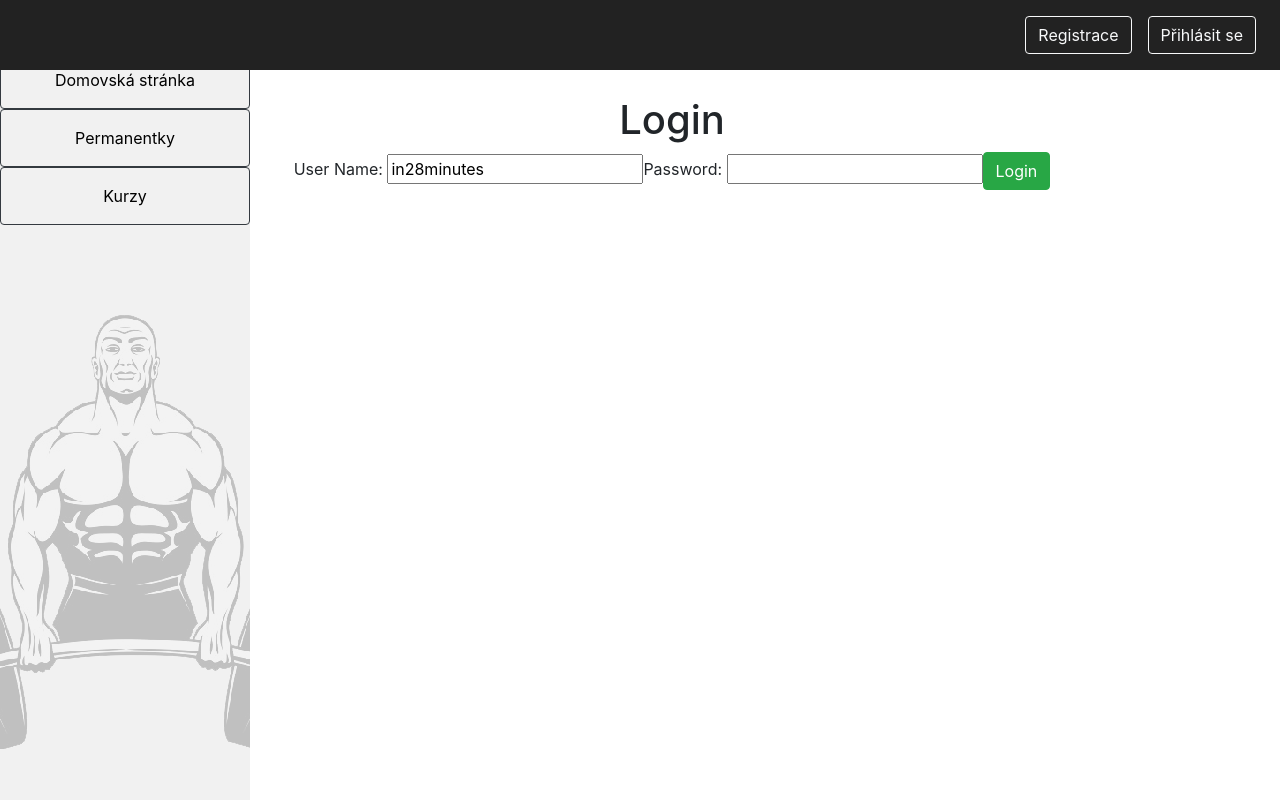
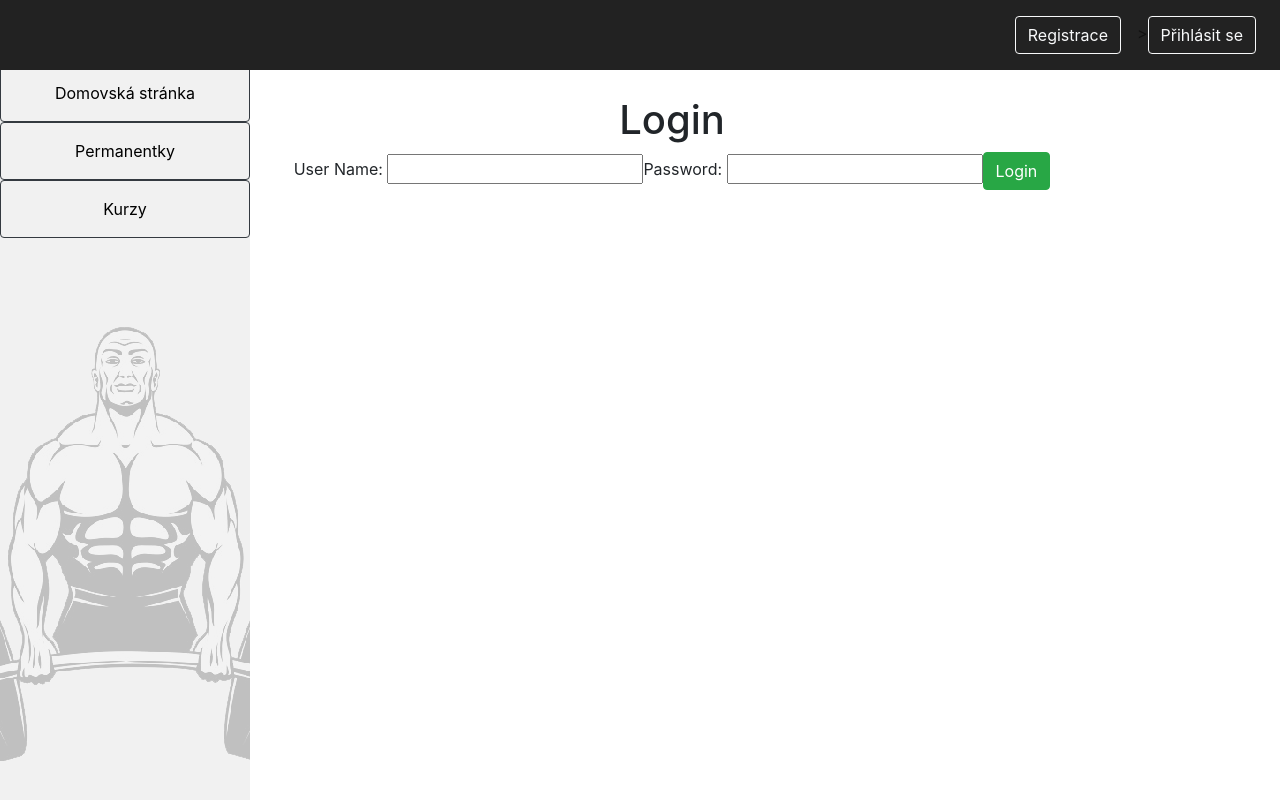
Before and after one commit to Flymshady/ppro_gymapp_fe, a React (Create React App) app: page /login in a window 1280 px wide. Built offline with nearby package versions, Linux system fonts and the light colour scheme.

Commit message:
predelany login a zabezpeceni - stale nejde s be

```diff
--- a/src/App.js
+++ b/src/App.js
@@ -5,7 +5,7 @@ import TicketPage from './pages/TicketPage';
 import {CoursePage} from './pages/CoursePage';
 import {NoMatchPage} from './pages/NoMatchPage';
 import './styles/App.css';
-import {NavigationBar} from "./components/layout/NavigationBar";
+import NavigationBar from "./components/layout/NavigationBar";
 import {Layout} from "./components/layout/Layout";
 import SideBar from "./components/layout/SideBar";
 import CreateTicketPage from "./pages/CreateTicketPage";
--- a/src/components/authentication/AuthenticationService.js
+++ b/src/components/authentication/AuthenticationService.js
@@ -1,19 +1,21 @@
 import axios from 'axios'
-
-const API_URL = 'http://localhost:8080';
+import {getloginUrl, postloginUrl} from "../../constants";
 
 export const USER_NAME_SESSION_ATTRIBUTE_NAME = 'authenticatedUser'
 
 class AuthenticationService {
 
+
+
     executeBasicAuthenticationService(username, password) {
-        return axios.get(`${API_URL}/basicauth`,
-            { headers: { authorization: this.createBasicAuthToken(username, password) } })
+
+        return axios.get(`${getloginUrl}`,
+            { headers: { authorization: this.createBasicAuthToken(username, password)} })
     }
 
     executeJwtAuthenticationService(username, password) {
         console.log(username);
-        return axios.post(`${API_URL}/authenticate`, {
+        return axios.post(`${postloginUrl}`, {
             username,
             password
         })
--- a/src/components/layout/NavigationBar.js
+++ b/src/components/layout/NavigationBar.js
@@ -1,8 +1,9 @@
-import React from 'react';
+import React, {Component} from 'react';
 import { Link } from 'react-router-dom';
 import { Nav, Navbar } from 'react-bootstrap';
 import styled from 'styled-components';
 import '../../styles/NavigationBar.css';
+import AuthenticationService from '../authentication/AuthenticationService';
 
 const Styles = styled.div`
   .navbar {
@@ -13,7 +14,11 @@ const Styles = styled.div`
     }
 `;
 
-export const NavigationBar = () => (
+class NavigationBar extends Component {
+
+    render() {
+        const isUserLoggedIn = AuthenticationService.isUserLoggedIn();
+        return(
             <Styles>
                 <Navbar expand="lg" className="main_navbar">
                     <Navbar.Toggle aria-controls="basic-navbar-nav" />
@@ -24,13 +29,15 @@ export const NavigationBar = () => (
                                     <Link className="btn btn-outline-light" to="#">Registrace</Link>
                                 </Nav.Link>
                             </Nav.Item>
-                    <Nav.Item>
-                        <Nav.Link>
-                            <Link className="btn btn-outline-light" to="#">Přihlásit se</Link>
-                        </Nav.Link>
-                    </Nav.Item>
+                            {!isUserLoggedIn && <Nav.Link>><Link className="btn btn-outline-light" to="/login">Přihlásit se</Link></Nav.Link>}
+                            {isUserLoggedIn && <Nav.Link><Link className="btn btn-outline-light" to="/logout" onClick={AuthenticationService.logout}>Odhlásit se</Link></Nav.Link>}
                         </Nav>
                     </Navbar.Collapse>
                 </Navbar>
             </Styles>
         )
+    }
+
+}
+
+export default NavigationBar;
--- a/src/constants/index.js
+++ b/src/constants/index.js
@@ -9,3 +9,7 @@ export const createCourseUrl = 'http://localhost:8080/courses/create';
 export const createRoleUrl = 'http://localhost:8080/roles/create';
 
 export const getRolesUrl = 'http://localhost:8080/roles/all';
+
+export const getloginUrl = 'http://localhost:8080/basicauth';
+
+export const postloginUrl = 'http://localhost:8080/authenticate';
--- a/src/pages/LoginPage.js
+++ b/src/pages/LoginPage.js
@@ -7,7 +7,7 @@ class LoginComponent extends Component {
         super(props)
 
         this.state = {
-            username: 'in28minutes',
+            username: '',
             password: '',
             hasLoginFailed: false,
             showSuccessMessage: false
@@ -43,7 +43,7 @@ class LoginComponent extends Component {
             .executeBasicAuthenticationService(this.state.username, this.state.password)
             .then(() => {
                 AuthenticationService.registerSuccessfulLogin(this.state.username, this.state.password)
-                this.props.history.push(`/courses`)
+                this.props.history.push(`/`)
             }).catch(() => {
             this.setState({ showSuccessMessage: false })
             this.setState({ hasLoginFailed: true })
--- a/src/styles/NavigationBar.css
+++ b/src/styles/NavigationBar.css
@@ -9,7 +9,8 @@ a:hover {
  }
 
 .sidebar {
-    margin-top:4%;
+    margin-top:5%;
+    margin-right: 5%;
     padding: 0;
     width: 250px;
     background-color: #f1f1f1;
```
Lines whose indentation alone changed are shown as unchanged.
